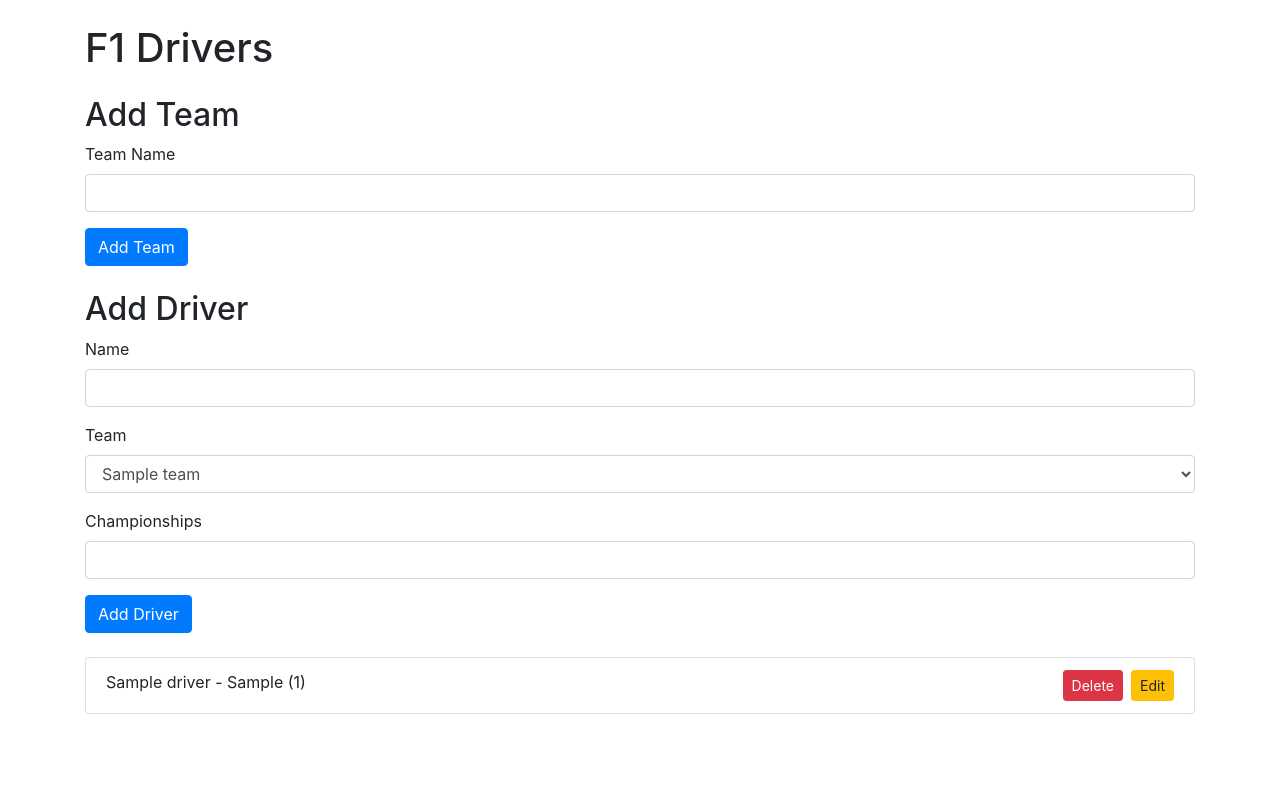
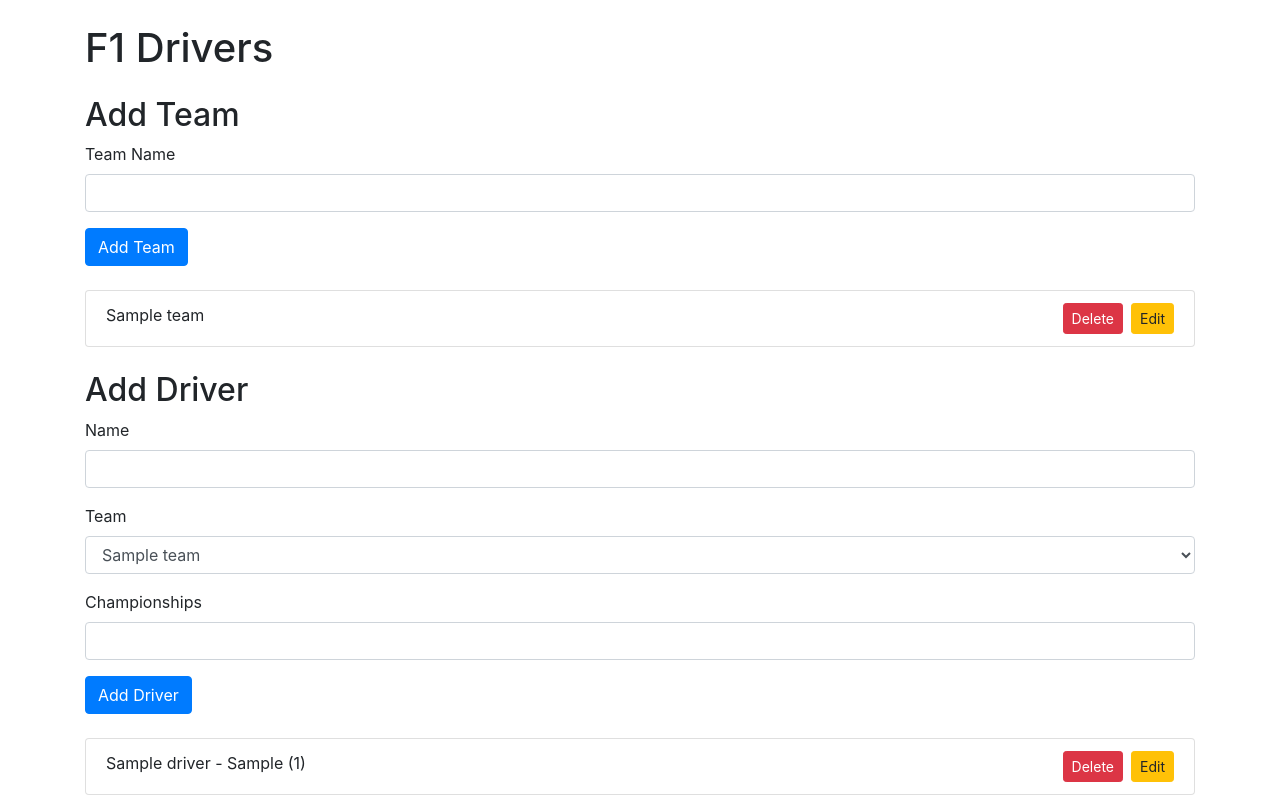
Before and after one commit to klepkowski/CS425-Database-App, a Flask app: page / in a window 1280 px wide. Run offline with Flask 3, Linux system fonts and the light colour scheme; tables that the repository leaves empty hold one stand-in row (values such as "Sample post"); some libraries are stand-ins or nearby versions.

Commit message:
Updated index.html with new changes for delete and edit functions for team + driver

```diff
--- a/templates/index.html
+++ b/templates/index.html
@@ -1,4 +1,5 @@
-{% extends "base.html" %} {% block content %}
+{% extends "base.html" %}
+{% block content %}
 <h1 class="mt-4">F1 Drivers</h1>
 
 <h2 class="mt-4">Add Team</h2>
@@ -8,7 +9,10 @@
         <input type="text" class="form-control" id="team-name" name="team-name" required />
     </div>
     <button type="submit" class="btn btn-primary">Add Team</button>
+    <button type="button" class="btn btn-secondary" id="update-team" style="display: none">Update Team</button>
 </form>
+
+<ul id="teams-list" class="list-group"></ul>
 
 <h2 class="mt-4">Add Driver</h2>
 <form id="driver-form" class="mb-4">
@@ -49,6 +53,29 @@
                 success: function (response) {
                     fetchTeams();
                     $("#team-form")[0].reset();
+                },
+                error: function (xhr, status, error) {
+                    console.error("Error:", error);
+                },
+            });
+        });
+
+        $("#update-team").click(function () {
+            var teamId = $(this).data("id");
+            var team = {
+                name: $("#team-name").val(),
+            };
+
+            $.ajax({
+                url: "/teams/" + teamId,
+                method: "PUT",
+                contentType: "application/json",
+                data: JSON.stringify(team),
+                success: function (response) {
+                    fetchTeams();
+                    $("#team-form")[0].reset();
+                    $("#update-team").hide();
+                    $("#team-form button[type=submit]").show();
                 },
                 error: function (xhr, status, error) {
                     console.error("Error:", error);
@@ -108,9 +135,17 @@
     function fetchTeams() {
         $.get("/teams", function (teams) {
             $("#team").empty();
+            $("#teams-list").empty();
             teams.forEach(function (team) {
                 var option = `<option value="${team.name}">${team.name}</option>`;
                 $("#team").append(option);
+
+                var teamItem = `<li class="list-group-item">
+                    ${team.name}
+                    <button class="btn btn-sm btn-warning float-right ml-2" onclick="editTeam(${team.id})">Edit</button>
+                    <button class="btn btn-sm btn-danger float-right" onclick="deleteTeam(${team.id})">Delete</button>
+                </li>`;
+                $("#teams-list").append(teamItem);
             });
         });
     }
@@ -126,6 +161,27 @@
                 </li>`;
                 $("#drivers-list").append(driverItem);
             });
+        });
+    }
+
+    function editTeam(id) {
+        $.get("/teams/" + id, function (team) {
+            $("#team-name").val(team.name);
+            $("#update-team").data("id", id).show();
+            $("#team-form button[type=submit]").hide();
+        });
+    }
+
+    function deleteTeam(id) {
+        $.ajax({
+            url: "/teams/" + id,
+            method: "DELETE",
+            success: function (response) {
+                fetchTeams();
+            },
+            error: function (xhr, status, error) {
+                console.error("Error:", error);
+            },
         });
     }
 
```
Lines whose indentation alone changed are shown as unchanged.
